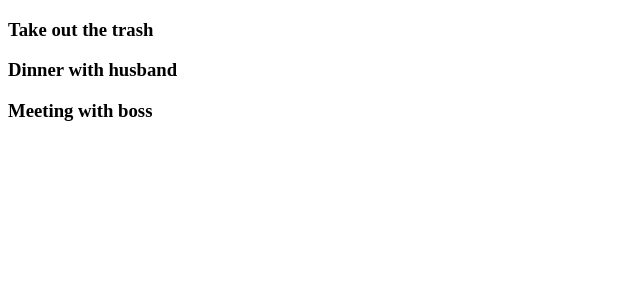
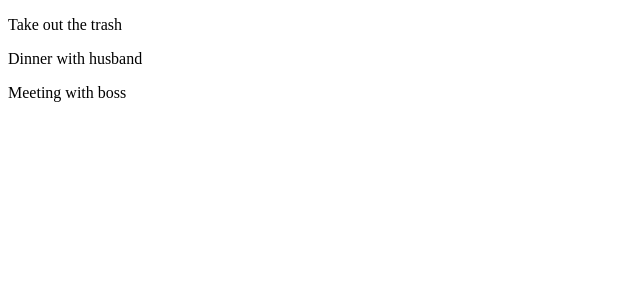
Before and after one commit to arielstitt/react-td, a React (Create React App) app: page / in a window 1280 px wide. Shown: the top 300 px of the page, without its empty margins (0-640 px from the left). Built offline with nearby package versions, Linux system fonts and the light colour scheme.

Commit message:
added prop-types to compenents

```diff
--- /dev/null
+++ b/src/components/Todoitem.js
@@ -0,0 +1,19 @@
+import React, { Component } from 'react';
+import PropTypes from 'prop-types';
+
+
+class Todoitem extends Component {
+    render() {
+        return (
+            <div>
+                <p>{ this.props.todo.title }</p>
+            </div>
+        );
+    }
+}
+// PropTypes
+Todoitem.propTypes = {
+    todos: PropTypes.object.isRequired
+}
+
+export default Todoitem;
--- a/src/components/Todos.js
+++ b/src/components/Todos.js
@@ -1,11 +1,18 @@
 import React, { Component } from 'react';
+import Todoitem from './Todoitem';
+import PropTypes from 'prop-types';
 
 class Todos extends Component {
     render() {
         return this.props.todos.map((todo)=>(
-            <h3>{todo.title}</h3>
+            <Todoitem key={todo.id} todo={todo}/>
         ))
     }
 }
 
+Todos.propTypes = {
+    todos: PropTypes.array.isRequired
+}
+
+
 export default Todos;
```
